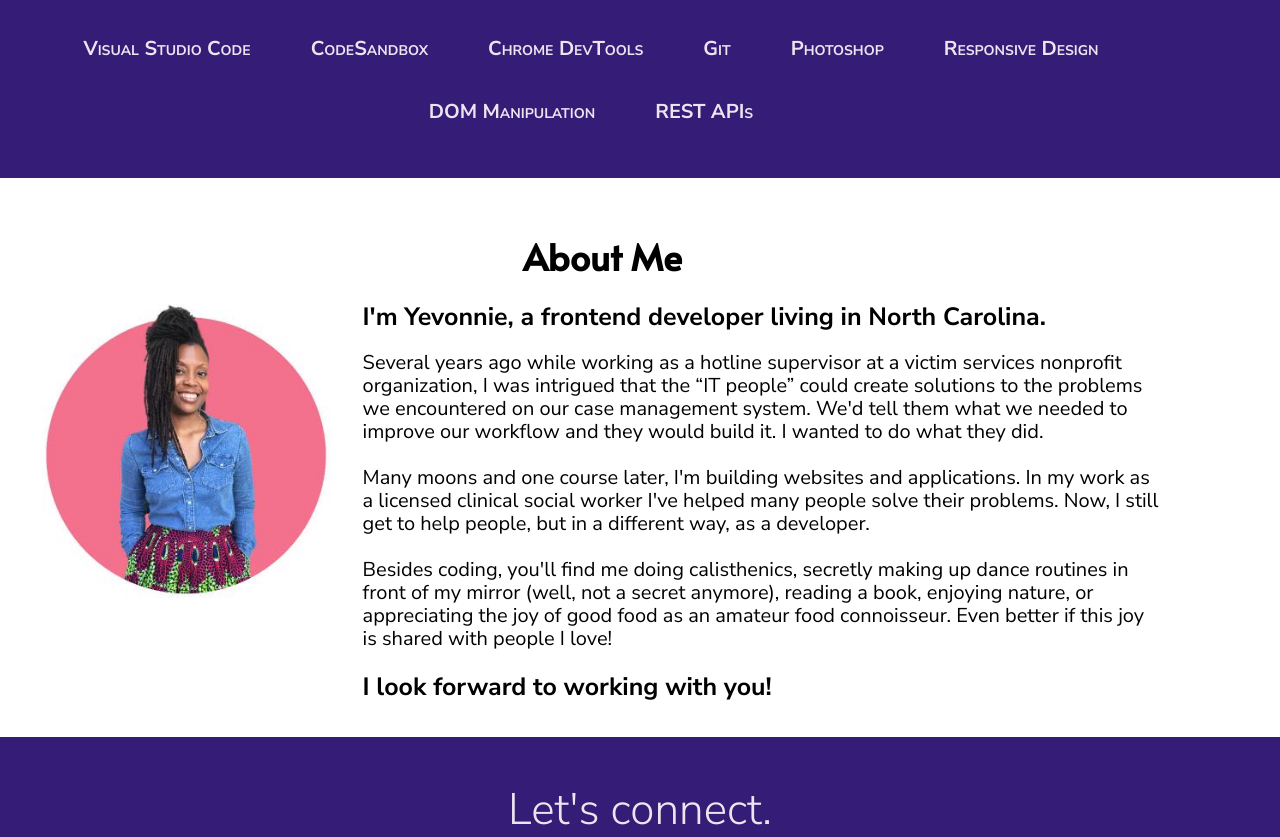
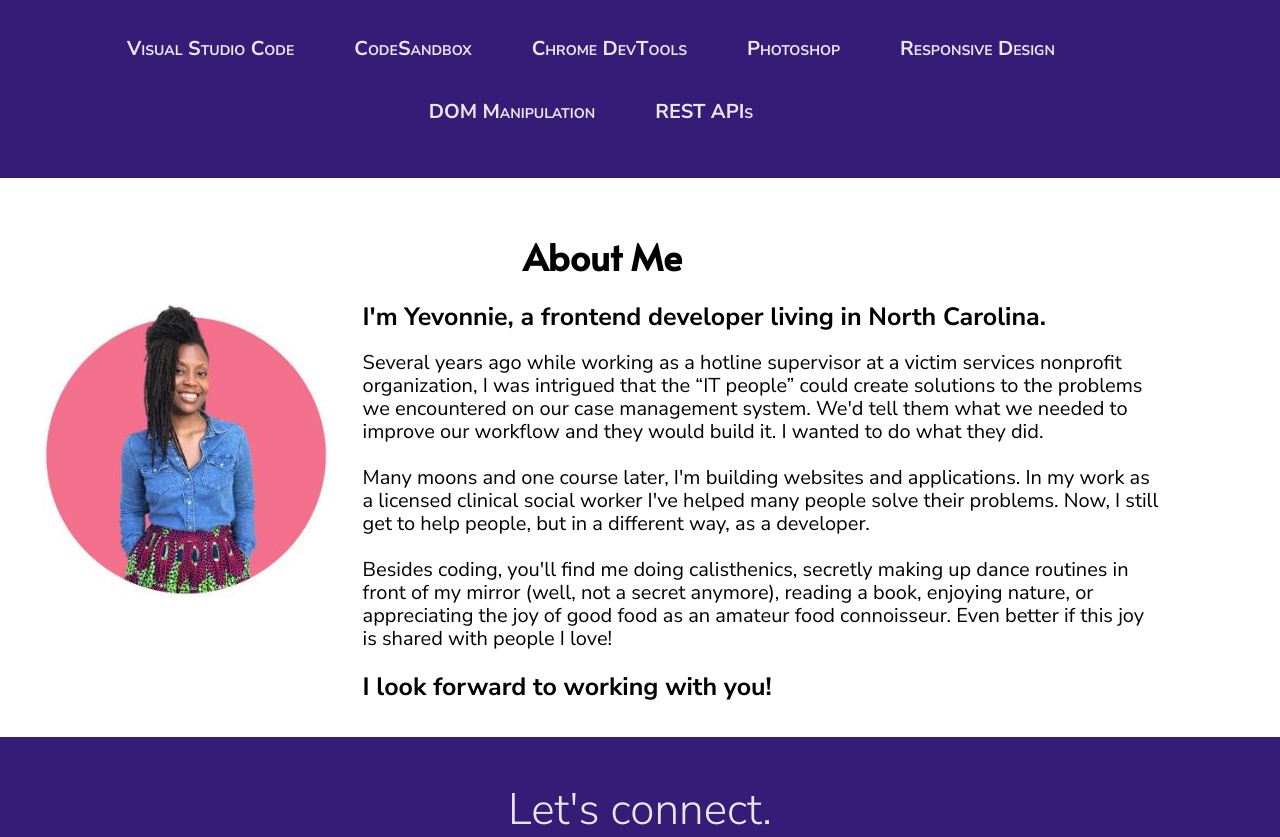
Before and after one commit to YL31/yevonnie-lowe-ingram, a website built with webpack: page index.html in a window 1280 px wide. Shown: the part 2950-3787 px from the top of the page. Built offline with nearby package versions, Linux system fonts and the light colour scheme.

Commit message:
Remove skill because it is already listed

```diff
--- a/index.html
+++ b/index.html
@@ -170,7 +170,6 @@
             <p class="skill">Visual Studio Code</p>
             <p class="skill">CodeSandbox</p>
             <p class="skill">Chrome DevTools</p>
-            <p class="skill">Git</p>
             <p class="skill">Photoshop</p>
             <p class="skill">Responsive Design</p>
             <p class="skill">DOM Manipulation</p>
```
